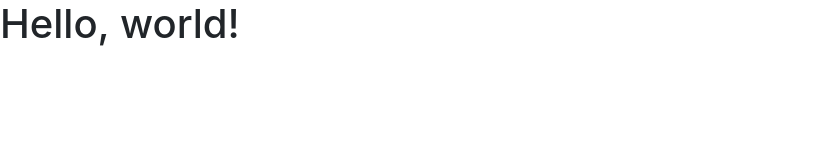
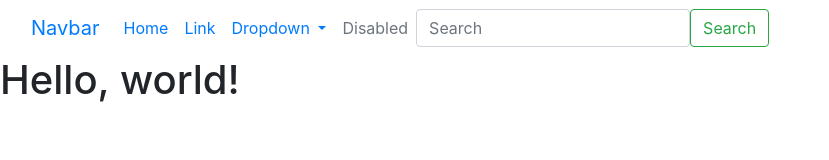
Before and after one commit to ranjeetky/feature-branch-wrokflow, a plain HTML site: page index.html in a window 1280 px wide. Shown: the whole page, without its empty margins (0-829 px from the left). Drawn offline with nearby package versions, Linux system fonts and the light colour scheme.

Commit message:
add broken navbar

```diff
--- a/index.html
+++ b/index.html
@@ -11,6 +11,42 @@
     <title>Hello, world!</title>
   </head>
   <body>
+    <nav class="navbar navbar-expand-lg bg-body-tertiary">
+  <div class="container-fluid">
+    <a class="navbar-brand" href="#">Navbar</a>
+    <button class="navbar-toggler" type="button" data-bs-toggle="collapse" data-bs-target="#navbarSupportedContent" aria-controls="navbarSupportedContent" aria-expanded="false" aria-label="Toggle navigation">
+      <span class="navbar-toggler-icon"></span>
+    </button>
+    <div class="collapse navbar-collapse" id="navbarSupportedContent">
+      <ul class="navbar-nav me-auto mb-2 mb-lg-0">
+        <li class="nav-item">
+          <a class="nav-link active" aria-current="page" href="#">Home</a>
+        </li>
+        <li class="nav-item">
+          <a class="nav-link" href="#">Link</a>
+        </li>
+        <li class="nav-item dropdown">
+          <a class="nav-link dropdown-toggle" href="#" role="button" data-bs-toggle="dropdown" aria-expanded="false">
+            Dropdown
+          </a>
+          <ul class="dropdown-menu">
+            <li><a class="dropdown-item" href="#">Action</a></li>
+            <li><a class="dropdown-item" href="#">Another action</a></li>
+            <li><hr class="dropdown-divider"></li>
+            <li><a class="dropdown-item" href="#">Something else here</a></li>
+          </ul>
+        </li>
+        <li class="nav-item">
+          <a class="nav-link disabled" aria-disabled="true">Disabled</a>
+        </li>
+      </ul>
+      <form class="d-flex" role="search">
+        <input class="form-control me-2" type="search" placeholder="Search" aria-label="Search"/>
+        <button class="btn btn-outline-success" type="submit">Search</button>
+      </form>
+    </div>
+  </div>
+</nav>
     <h1>Hello, world!</h1>
 
     <!-- Optional JavaScript -->
```
